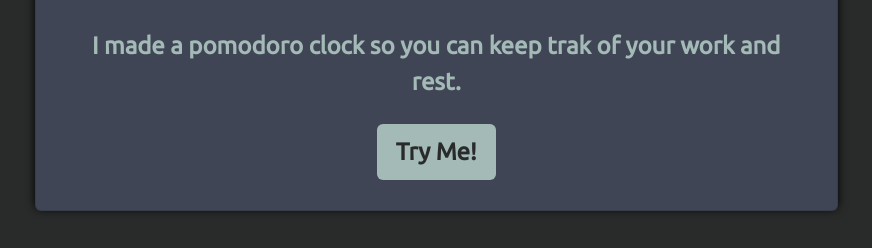
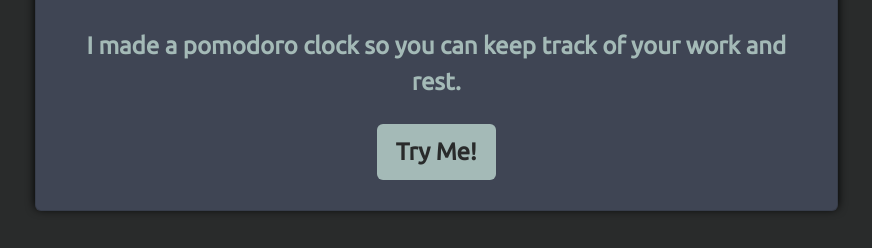
Before and after one commit to McQTip22/personal-site, a website: page views/index.html in a window 1280 px wide. Shown: the part 2347-2595 px from the top of the page, without its empty margins (137-1009 px from the left). Drawn offline with nearby package versions, Linux system fonts and the light colour scheme; files that its build step writes are made by us from their sources.

Commit message:
spelling error

```diff
--- a/views/index.html
+++ b/views/index.html
@@ -57,7 +57,7 @@
         <div class="card text-center" id="snap">
             <img src="https://i.ibb.co/k8qbMVV/Screenshot-2020-04-03-15-10-29.png" class='card-img-top'>
             <div class="card-body">
-                <p class="card-text"><strong>I made a pomodoro clock so you can keep trak of your work and rest.</strong></p>
+                <p class="card-text"><strong>I made a pomodoro clock so you can keep track of your work and rest.</strong></p>
                 <a href="https://limitless-atoll-83895.herokuapp.com/" class="btn">Try Me!</a>
             </div>
         </div>
```
